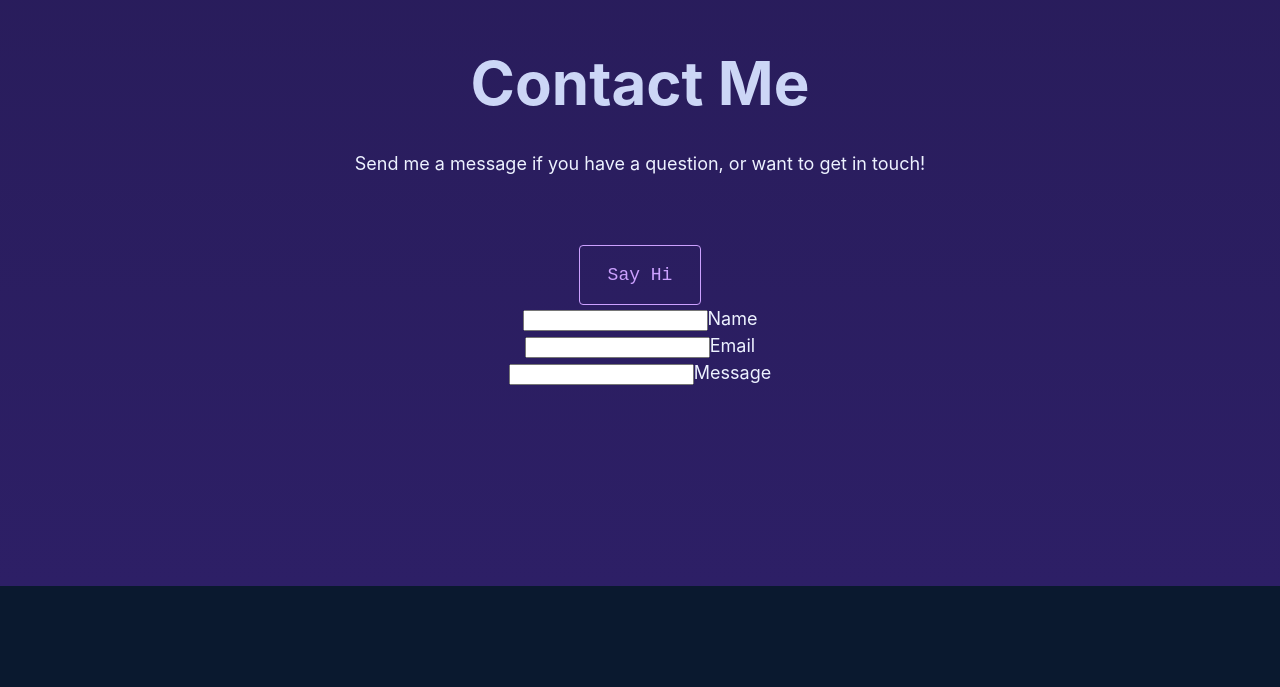
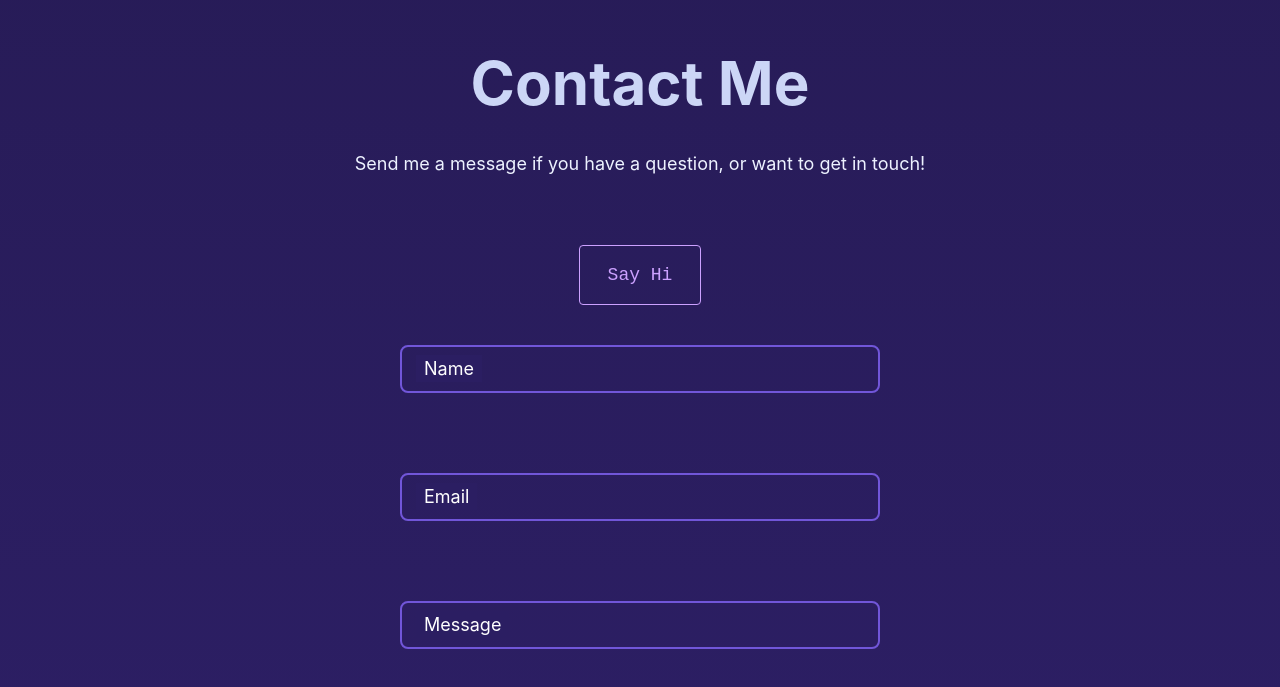
Before and after one commit to neillydev/v2, a Next.js app: page / in a window 1280 px wide. Shown: the part 2774-3461 px from the top of the page. Before the commit the page ends 3360 px from the top, so only its background shows below. Built offline with nearby package versions, Linux system fonts and the light colour scheme.

Commit message:
add styling and animation to contact form

```diff
--- a/styles/Contact.module.css
+++ b/styles/Contact.module.css
@@ -38,3 +38,58 @@
 .contactBtn:hover {
     background-color: rgba(203, 161, 255, 0.20);
 }
+
+.contactForm {
+    display: flex;
+    flex-direction: column;
+    align-items: center;
+    width: 30rem;
+}
+
+.contactWrapper {
+    position: relative;
+    width: 100%;
+    height: 3rem;
+    margin: 2.5rem;
+}
+
+.contactInput {
+    position: absolute;
+    top: 0;
+    left: 0;
+    width: 100%;
+    height: 100%;
+    border: 2px solid rgb(113, 86, 217);
+    border-radius: 0.5rem;
+    color: white;
+    outline: none;
+    padding: 1.25rem;
+    background: none;
+}
+
+.contactInput:hover {
+    border-color: rgb(135, 107, 247);
+}
+
+.contactInput:focus {
+    border-color: rgb(174, 74, 255);
+}
+
+.contactLabel {
+    position: absolute;
+    left: 1rem;
+    top: 0.6rem;
+    padding: 0 0.5rem;
+    color: white;
+    cursor: text;
+    transition: all 50ms cubic-bezier(.17,.67,.83,.67);
+    background: rgb(43 30 98)
+}
+
+.contactInput:focus ~ .contactLabel,
+.contactInput:not(:placeholder-shown).contactInput:not(:focus)
+~.contactLabel {
+    top: -0.7rem;
+    font-size: 0.8rem;
+    left: 0.8rem;
+}
```
